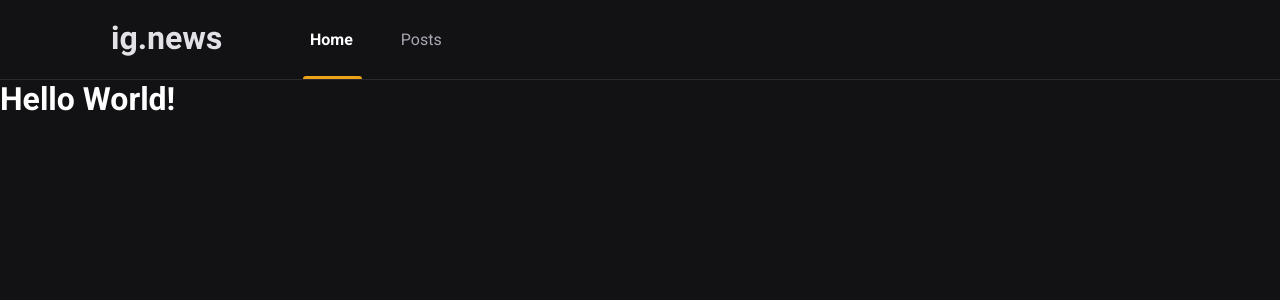
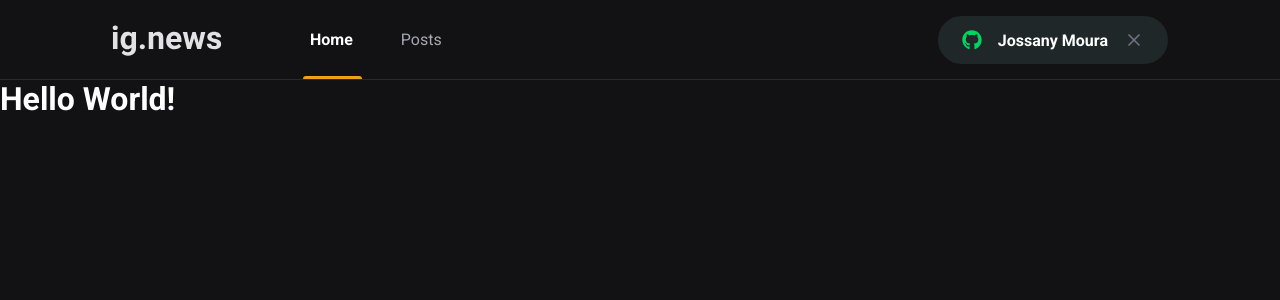
Before and after one commit to mjossany/Ig-News, a Next.js app: page / in a window 1280 px wide. Shown: the top 300 px of the page. Built offline with nearby package versions, Linux system fonts and the light colour scheme.

Commit message:
Create SignInButton component

```diff
--- a/package.json
+++ b/package.json
@@ -12,6 +12,7 @@
     "next": "12.1.6",
     "react": "18.1.0",
     "react-dom": "18.1.0",
+    "react-icons": "^4.3.1",
     "sass": "^1.52.1"
   },
   "devDependencies": {
--- /dev/null
+++ b/src/components/Header/SignInButton/index.tsx
@@ -0,0 +1,27 @@
+import { FaGithub } from 'react-icons/fa';
+import { FiX } from 'react-icons/fi';
+
+import styles from './styles.module.scss';
+
+export const SignInButton = () => {
+  const isUserLoggedIn = true;
+
+  return isUserLoggedIn ? (
+    <button
+      type="button"
+      className={styles.signInButton}
+    >
+      <FaGithub color="#04d361"/>
+      Jossany Moura
+      <FiX color="#737380" className={styles.closeIcon} />
+    </button>
+  ) : (
+    <button
+      type="button"
+      className={styles.signInButton}
+    >
+      <FaGithub color="#eba417"/>
+      Sign in with Github
+    </button>
+  )
+}
--- /dev/null
+++ b/src/components/Header/SignInButton/styles.module.scss
@@ -0,0 +1,33 @@
+.signInButton {
+  height: 3rem;
+  border-radius: 3rem;
+  background: var(--gray-850);
+  border: 0;
+  padding: 0 1.5rem;
+
+  display: flex;
+  align-items: center;
+  justify-content: center;
+
+  color: var(--white);
+  font-weight: bold;
+
+  svg {
+    width: 20px;
+    height: 20px;
+  }
+
+  svg:first-child {
+    margin-right: 1rem;
+  }
+
+  svg.closeIcon {
+    margin-left: 1rem;
+  }
+
+  transition: filter 0.2s;
+
+  &:hover {
+    filter: brightness(0.8);
+  }
+}
--- a/src/components/Header/index.tsx
+++ b/src/components/Header/index.tsx
@@ -1,3 +1,4 @@
+import { SignInButton } from './SignInButton';
 import styles from './styles.module.scss';
 
 export const Header = () => {
@@ -9,6 +10,8 @@
           <a className={styles.active}>Home</a>
           <a>Posts</a>
         </nav>
+
+        <SignInButton />
       </div>
     </header>
   );
--- a/src/components/Header/styles.module.scss
+++ b/src/components/Header/styles.module.scss
@@ -51,4 +51,8 @@
       }
     }
   }
+
+  button {
+    margin-left: auto;
+  }
 }
--- a/src/styles/global.scss
+++ b/src/styles/global.scss
@@ -10,6 +10,7 @@
   --gray-100: #e1e1e6;
   --gray-300: #a8a8b3;
   --gray-800: #29292e;
+  --gray-850: #1f2729;
   --gray-900: #121214;
 
   --cyan-500: #61dafb;
```
Also changed, not shown: 2 other files (tests, documents, lock files or other folders).
